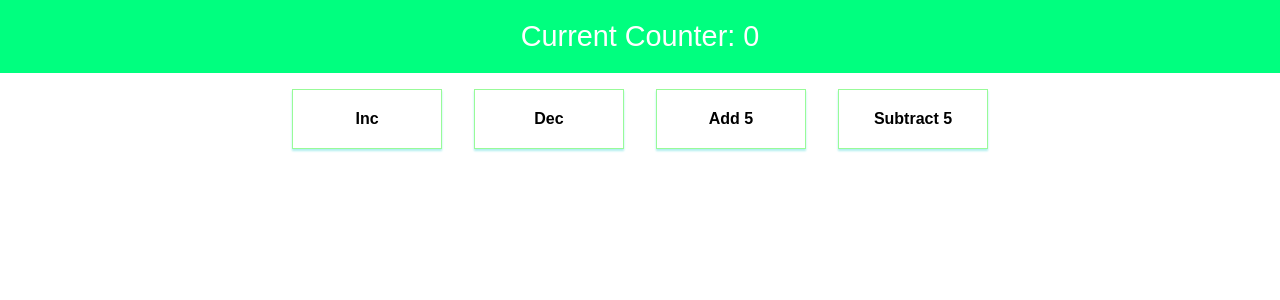
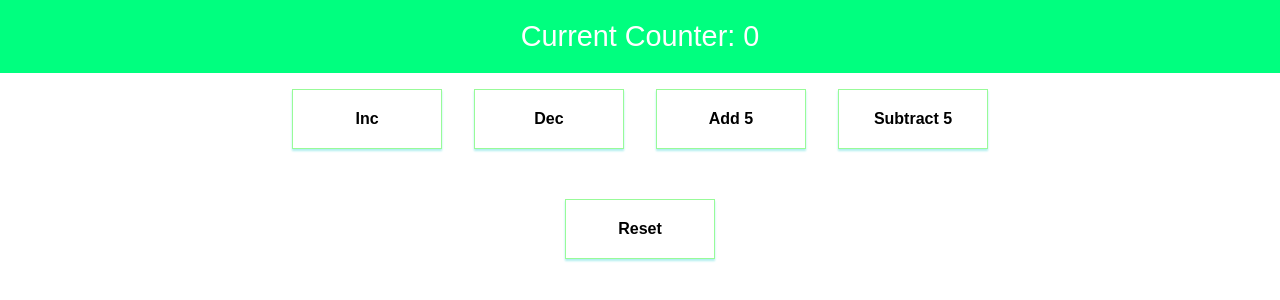
Before and after one commit to Nachiket75/ReactIntro, a React app: page / in a window 1280 px wide. Shown: the top 300 px of the page. Built offline with nearby package versions, Linux system fonts and the light colour scheme; a web font is replaced by a local one.

Commit message:
npm install --save redux to install redux package
setting up initial state and created a store in redux-basics.js for demo purpose.
you can run the file using node redux-basics.js
added default case in switch

```diff
--- a/src/components/CounterControl/CounterControl.css
+++ b/src/components/CounterControl/CounterControl.css
@@ -13,5 +13,5 @@
 
 .CounterControl:hover,
 .CounterControl:active{
-    background-color: purple;
+    background-color: springgreen;
 }
--- a/src/containers/Counter.js
+++ b/src/containers/Counter.js
@@ -20,6 +20,12 @@ class Counter extends Component{
             case 'sub':
                 this.setState((prevState)=>{return {counter:prevState.counter-value}})
                 break;
+            case 'res':
+                this.setState({counter:0})
+                break;
+            default:
+                this.setState({counter:0})
+                break;
         }
     }
     render(){
@@ -29,7 +35,8 @@ class Counter extends Component{
                 <CounterControl label="Inc" clicked={()=>this.counterChangedHandler('inc')}/>
                 <CounterControl label="Dec" clicked={()=>this.counterChangedHandler('dec')}/>
                 <CounterControl label="Add 5" clicked={()=>this.counterChangedHandler('add',5)}/>
-                <CounterControl label="Subtract 5" clicked={()=>this.counterChangedHandler('sub',5)}/>
+                <CounterControl label="Subtract 5" clicked={()=>this.counterChangedHandler('sub',5)}/> <br/><br/>
+                <CounterControl label="Reset" clicked={()=>this.counterChangedHandler('res')}/>
             </div>
         )
     }
```
Also changed, not shown: redux-basics.js (added, +16 -0 lines).
